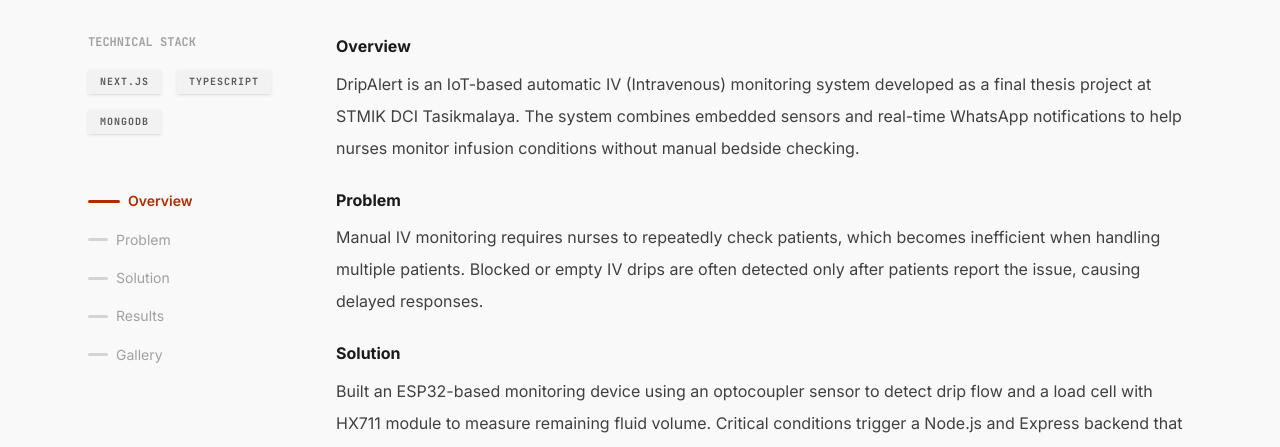
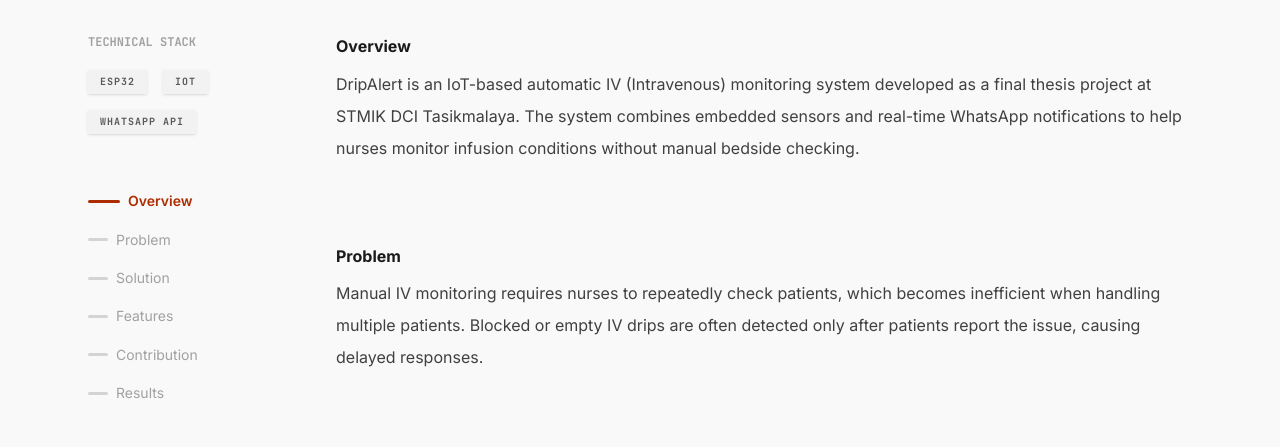
Before and after one commit to AzrilFitrayana/azril-main, a Next.js app: page /projects/dripalert in a window 1280 px wide. Shown: the part 624-1071 px from the top of the page. Built offline with nearby package versions, Linux system fonts and the light colour scheme.

Commit message:
fix: fix IntersectionObserver scroll-margin-top: 35vh; in every section has id

```diff
--- a/app/globals.css
+++ b/app/globals.css
@@ -148,6 +148,10 @@
   body {
     @apply bg-background text-on-background font-body text-body-md antialiased;
   }
+
+  section[id] {
+    scroll-margin-top: 35vh;
+  }
 }
 
 @layer components {
--- a/components/project detail/OtherProjects.tsx
+++ b/components/project detail/OtherProjects.tsx
@@ -17,7 +17,7 @@ const projects = [
 
 export default function OtherProjects() {
   return (
-    <section className="mt-8">
+    <section>
       <h2 className="section-title">Other Projects</h2>
 
       <div className="mt-4 grid grid-cols-1 lg:grid-cols-2 gap-4">
--- a/components/project detail/ProjectContribution.tsx
+++ b/components/project detail/ProjectContribution.tsx
@@ -4,8 +4,8 @@ interface ContributionProps {
 
 const ProjectContribution = ({ contribution }: ContributionProps) => {
     return (
-        <section className="space-y-8">
-            <div id="contribution">
+        <section id="contribution" className="space-y-8">
+            <div>
                 <h2 className="section-title">My Contribution</h2>
 
                 <div className="bg-white border border-[#E4E2DC] rounded-sm p-8 relative overflow-hidden">
--- a/components/project detail/ProjectDetail.tsx
+++ b/components/project detail/ProjectDetail.tsx
@@ -14,7 +14,47 @@ import ProjectContribution from "./ProjectContribution";
 
 const ProjectDetail = ({ project }: { project: Project }) => {
 
-    console.log(project)
+    const menus = [
+        {
+            id: "overview",
+            label: "Overview",
+            show: true
+        },
+        {
+            id: "problem",
+            label: "Problem",
+            show: !!project.problem
+        },
+        {
+            id: "solution",
+            label: "Solution",
+            show: !!project.solution
+        },
+        {
+            id: "features",
+            label: "Features",
+            show:
+                !!project.features?.length
+        },
+        {
+            id: "contribution",
+            label: "Contribution",
+            show:
+                !!project.contribution
+        },
+        {
+            id: "results",
+            label: "Results",
+            show:
+                !!project.results?.length
+        },
+        {
+            id: "gallery",
+            label: "Gallery",
+            show:
+                !!project.gallery?.length
+        }
+    ].filter(item => item.show);
 
     return (
         <>
@@ -43,9 +83,9 @@ const ProjectDetail = ({ project }: { project: Project }) => {
             />
 
             <section className="max-w-6xl mx-auto px-6 py-20 grid grid-cols-[200px_1fr] gap-12 max-lg:grid-cols-1">
-                <ProjectSidebar />
+                <ProjectSidebar menus={menus} stack={project.stack} />
 
-                <div className="flex flex-col gap-6">
+                <div className="flex flex-col gap-20">
                     <section id="overview">
                         <h2 className="section-title">Overview</h2>
                         <p className="body-text">
--- a/components/project detail/ProjectFeatures.tsx
+++ b/components/project detail/ProjectFeatures.tsx
@@ -25,8 +25,8 @@ const FeatureCard = ({ feature, index }: { feature: string; index: number }) =>
 
 const ProjectFeatures = ({ features }: FeaturesProps) => {
   return (
-    <section className="space-y-8">
-      <div id="features">
+    <section className="space-y-8" id="features">
+      <div>
         <div>
           <h2 className="section-title">Key Features</h2>
         </div>
--- a/components/project detail/ProjectSidebar.tsx
+++ b/components/project detail/ProjectSidebar.tsx
@@ -2,16 +2,14 @@
 
 import { useEffect, useState } from "react";
 
-const menus = [
-  { id: "overview", label: "Overview" },
-  { id: "problem", label: "Problem" },
-  { id: "solution", label: "Solution" },
-  { id: "results", label: "Results" },
-  { id: "gallery", label: "Gallery" },
-];
+interface MenuProps {
+  id: string;
+  label: string;
+};
 
-export default function ProjectSidebar() {
-  const [active, setActive] = useState("overview");
+
+export default function ProjectSidebar({ menus, stack }: { menus: MenuProps[], stack: string[] }) {
+  const [active, setActive] = useState(menus[0]?.id);
 
   useEffect(() => {
     const observer = new IntersectionObserver(
@@ -22,7 +20,10 @@ export default function ProjectSidebar() {
           }
         });
       },
-      { rootMargin: "-20% 0px -60% 0px" }
+      {
+        rootMargin: "-45% 0px -45% 0px",
+        threshold: 0,
+      }
     );
 
     menus.forEach((menu) => {
@@ -33,7 +34,7 @@ export default function ProjectSidebar() {
     });
 
     return () => observer.disconnect();
-  }, []);
+  }, [menus]);
 
   return (
     <aside className="sticky top-28 h-fit max-lg:hidden">
@@ -43,9 +44,9 @@ export default function ProjectSidebar() {
       </p>
 
       <div className="flex flex-wrap gap-4 mb-14">
-        {["Next.js", "TypeScript", "MongoDB"].map((item) => (
+        {stack.map((item, index) => (
           <span
-            key={item}
+            key={index}
             className="chip shadow-sm"
           >
             {item}
@@ -61,20 +62,18 @@ export default function ProjectSidebar() {
               href={`#${menu.id}`}
               className={`
                 flex items-center gap-2 text-[14px] transition
-                ${
-                  active === menu.id
-                    ? "text-[#AD2C00] font-semibold"
-                    : "text-neutral-400"
+                ${active === menu.id
+                  ? "text-[#AD2C00] font-semibold"
+                  : "text-neutral-400"
                 }
               `}
             >
               <span
                 className={`
                   h-0.75 rounded-full transition-all
-                  ${
-                    active === menu.id
-                      ? "w-8 bg-[#AD2C00]"
-                      : "w-5 bg-neutral-300"
+                  ${active === menu.id
+                    ? "w-8 bg-[#AD2C00]"
+                    : "w-5 bg-neutral-300"
                   }
                 `}
               />
```
